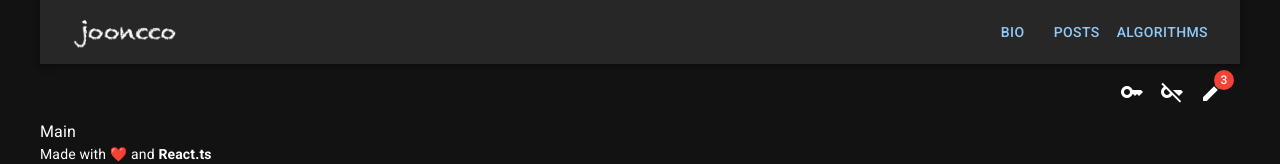
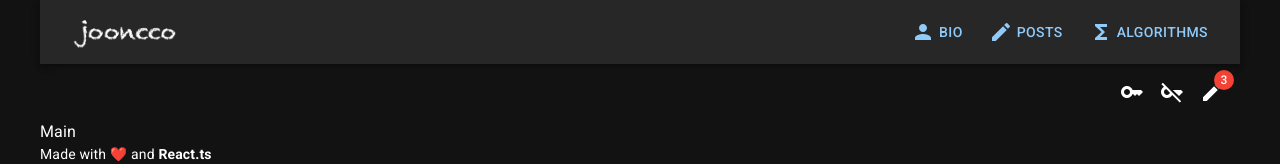
Before and after one commit to jooncco/blog-fe, a React (Create React App) app: page / in a window 1280 px wide. Shown: the top 164 px of the page. Built offline with nearby package versions, Linux system fonts and the light colour scheme.

Commit message:
:sparkles: refactor: sx., add: logo

```diff
--- a/src/components/Header.tsx
+++ b/src/components/Header.tsx
@@ -15,7 +15,6 @@ import {
   KeyOff,
   Menu as MenuIcon,
   Person,
-  Article,
   Functions,
 } from "@mui/icons-material";
 import DarkLogo from "assets/img/logo_dark.png";
@@ -27,46 +26,43 @@ import { useNavigate } from "react-router-dom";
 type PageKey = "bio" | "posts" | "algorithms";
 const pages: PageKey[] = ["bio", "posts", "algorithms"];
 const pageIcons = {
-  bio: <Person sx={{ marginRight: "8px" }} />,
-  posts: <Article sx={{ marginRight: "8px" }} />,
-  algorithms: <Functions sx={{ marginRight: "8px" }} />,
+  bio: <Person sx={{ marginRight: "4px" }} />,
+  posts: <Create sx={{ marginRight: "4px" }} />,
+  algorithms: <Functions sx={{ marginRight: "4px" }} />,
 };
 
-const toolbarSx = {
+const sx = {
+  toolbar: {
     display: "flex",
     justifyContent: "space-between",
     padding: 0,
-};
-
-const adminToolbarSx = {
+  },
+  adminToolbar: {
     padding: "8px",
     display: "flex",
     justifyContent: "flex-end",
-};
-
-const leftLogoSx = {
+  },
+  leftLogo: {
     height: "50px",
     display: { xs: "none", sm: "flex" },
     "&:hover": {
       cursor: "pointer",
     },
-};
-
-const pagesSx = {
+  },
+  pages: {
+    gap: "10px",
     display: { xs: "none", sm: "flex" },
-};
-
-const emptyBoxSx = {
+  },
+  emptyBox: {
     width: "48px",
     display: { xs: "flex", sm: "none" },
-};
-
-const avatarLogoSx = {
+  },
+  avatarLogo: {
     display: { xs: "flex", sm: "none" },
-};
-
-const anchorMenuSx = {
+  },
+  anchorMenu: {
     display: { xs: "flex", sm: "none" },
+  },
 };
 
 const Header = () => {
@@ -89,28 +85,29 @@ const Header = () => {
   return (
     <>
       <AppBar position="sticky">
-        <Toolbar sx={toolbarSx}>
+        <Toolbar sx={sx.toolbar}>
           {/* Above xs */}
           <Box
             component="img"
-            sx={leftLogoSx}
+            sx={sx.leftLogo}
             src={DarkLogo}
             alt="logo"
             onClick={() => navigate("/")}
           />
-          <Box sx={pagesSx}>
+          <Box sx={sx.pages}>
             {pages.map((page) => (
               <Button key={page} onClick={() => handleClickMenu(page)}>
+                {pageIcons[page]}
                 {page}
               </Button>
             ))}
           </Box>
           {/* Below sm */}
-          <Box sx={emptyBoxSx} />
-          <IconButton sx={avatarLogoSx} href="/">
+          <Box sx={sx.emptyBox} />
+          <IconButton sx={sx.avatarLogo} href="/">
             <Avatar src={AvatarLogo} alt="logo_avatar" />
           </IconButton>
-          <Box sx={anchorMenuSx}>
+          <Box sx={sx.anchorMenu}>
             <IconButton
               size="large"
               aria-controls="menu-appbar"
@@ -146,7 +143,7 @@ const Header = () => {
         </Toolbar>
       </AppBar>
       {/* Admin menu */}
-      <Box sx={adminToolbarSx}>
+      <Box sx={sx.adminToolbar}>
         <IconButton aria-label="login">
           <Key />
         </IconButton>
```
Lines whose indentation alone changed are shown as unchanged.
